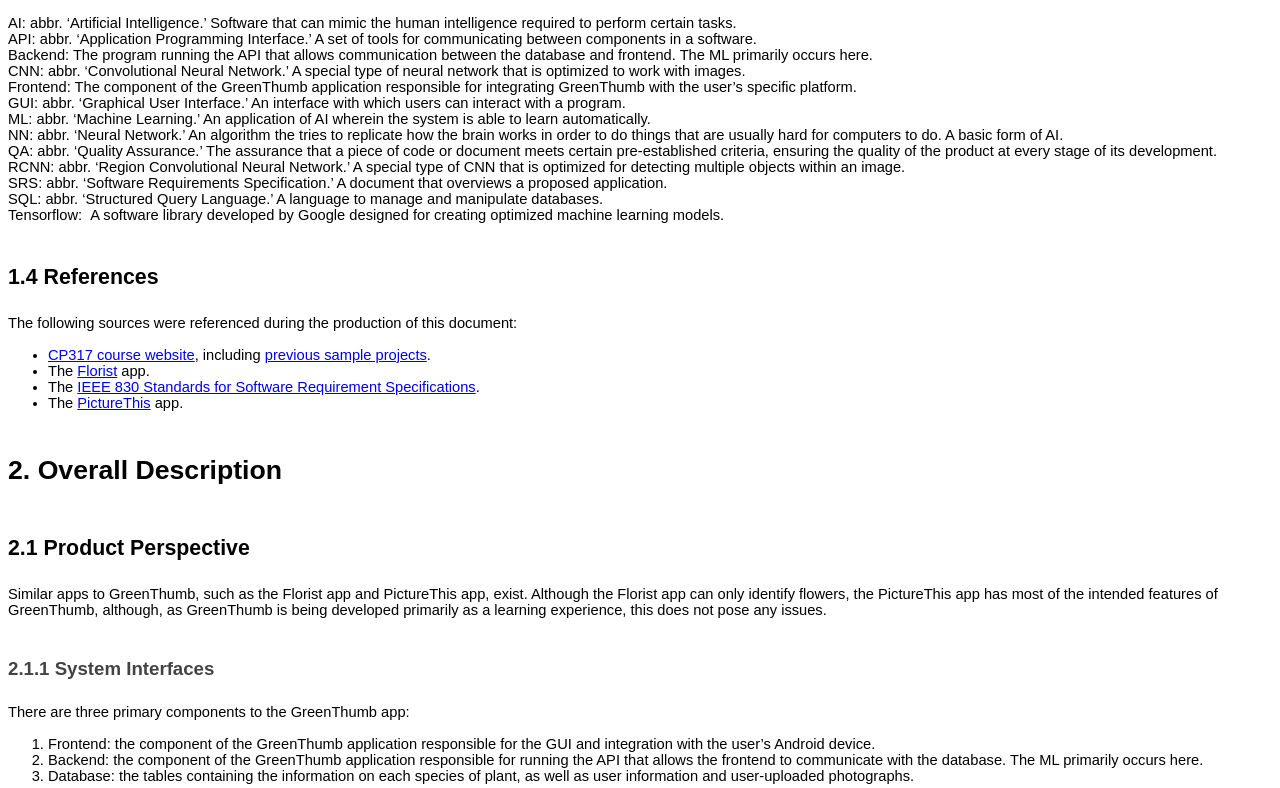
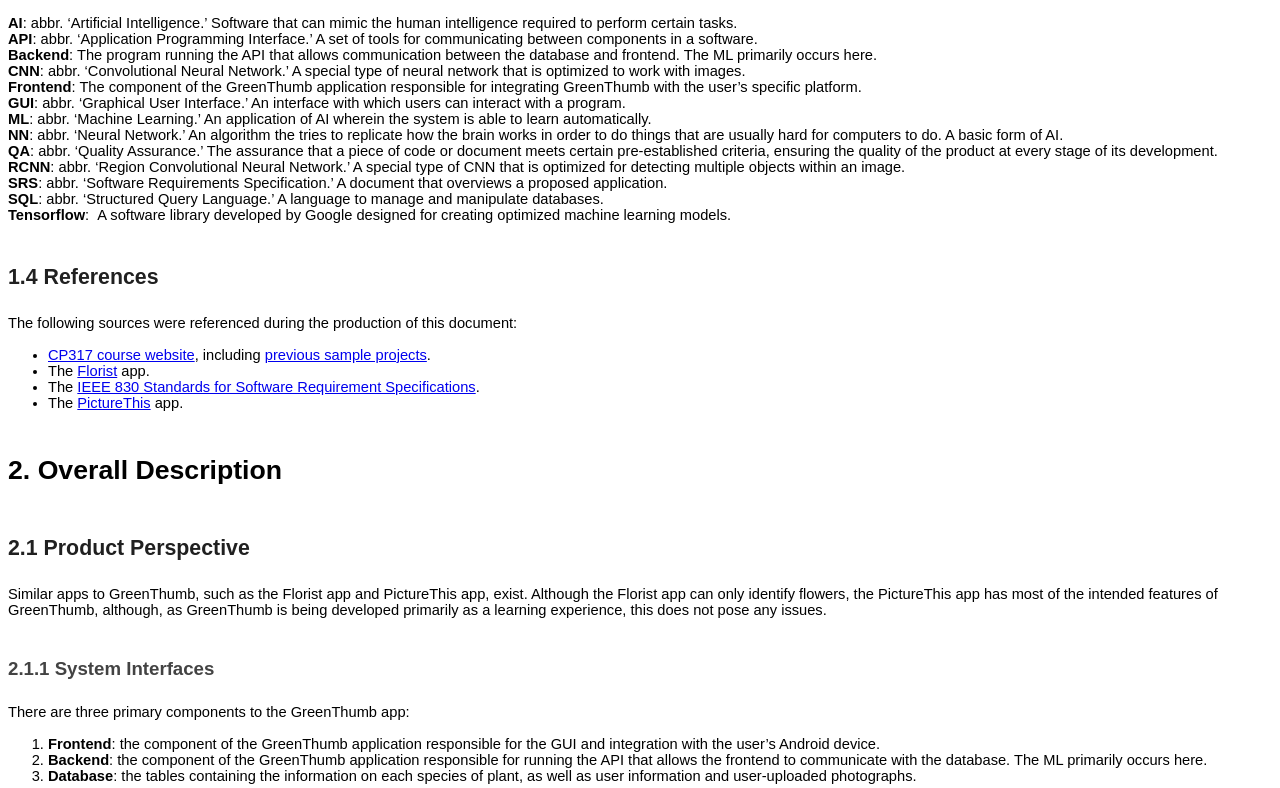
Before and after one commit to AaronE314/CP317-Project-Green-Thumb, a plain HTML site: page docs/srs.html in a window 1280 px wide. Shown: the part 476-1264 px from the top of the page. Drawn offline with Linux system fonts and the light colour scheme; some packages are replaced by stand-ins of ours; a script that the page names is missing.

Commit message:
Update srs.html

```diff
--- a/docs/srs.html
+++ b/docs/srs.html
@@ -55,7 +55,7 @@
         }
         h2 {
             padding-top: 18pt;
-            color: #000000;
+            color: #202020;
             font-size: 16pt;
             padding-bottom: 6pt;
             font-family: "Arial";
@@ -123,30 +123,20 @@
     <h2>1.2 SRS Scope</h2>
     <p>The product discussed in this document is GreenThumb, a mobile application that identifies plants using image recognition and allows guests and users to search a plant database. The application will additionally allow users to upload photographs of plants to expand the gallery of plants available for other users to see and expand the machine learning&rsquo;s training material. The objective of the mobile application is to educate its users on with general species information.</p>
     <h2>1.3 Definitions, Acronyms, Abbreviations</h2>
-    <p> AI: abbr. &lsquo;Artificial Intelligence.&rsquo; Software that can mimic the human intelligence required to perform certain tasks.</p>
-    <p >API: abbr. &lsquo;Application Programming Interface.&rsquo; A set of tools for communicating between components in a software.</p>
-
-    <p >Backend: The program running the API that allows communication between the database and frontend. The ML primarily occurs here.</p>
-
-    <p> CNN: abbr. &lsquo;Convolutional Neural Network.&rsquo; A special type of neural network that is optimized to work with images.</p>
-
-    <p> Frontend: The component of the GreenThumb application responsible for integrating GreenThumb with the user&rsquo;s specific platform.</p>
-
-    <p>GUI: abbr. &lsquo;Graphical User Interface.&rsquo; An interface with which users can interact with a program.</p>
-    <p >ML: abbr. &lsquo;Machine Learning.&rsquo; An application of AI wherein the system is able to learn automatically.</p>
-
-    <p >NN: abbr. &lsquo;Neural Network.&rsquo; An algorithm the tries to replicate how the brain works in order to do things that are usually hard for computers to do. A basic form of AI.</p>
-
-    <p >QA: abbr. &lsquo;Quality Assurance.&rsquo; The assurance that a piece of code or document meets certain pre-established criteria, ensuring the quality of the product at every stage of its development.</p>
-
-    <p >RCNN: abbr. &lsquo;Region Convolutional Neural Network.&rsquo; A special type of CNN that is optimized for detecting multiple objects within an image.</p>
-
-    <p >SRS: abbr. &lsquo;Software Requirements Specification.&rsquo; A document that overviews a proposed application.</p>
-
-    <p >SQL: abbr. &lsquo;Structured Query Language.&rsquo; A language to manage and manipulate databases.</p>
-
-    <p >Tensorflow: &nbsp;A software library developed by Google designed for creating optimized machine learning models.</p>
-    <h2 >1.4 References</h2>
+    <p><b>AI</b>: abbr. &lsquo;Artificial Intelligence.&rsquo; Software that can mimic the human intelligence required to perform certain tasks.</p>
+    <p><b>API</b>: abbr. &lsquo;Application Programming Interface.&rsquo; A set of tools for communicating between components in a software.</p>
+    <p><b>Backend</b>: The program running the API that allows communication between the database and frontend. The ML primarily occurs here.</p>
+    <p><b>CNN</b>: abbr. &lsquo;Convolutional Neural Network.&rsquo; A special type of neural network that is optimized to work with images.</p>
+    <p><b>Frontend</b>: The component of the GreenThumb application responsible for integrating GreenThumb with the user&rsquo;s specific platform.</p>
+    <p><b>GUI</b>: abbr. &lsquo;Graphical User Interface.&rsquo; An interface with which users can interact with a program.</p>
+    <p><b>ML</b>: abbr. &lsquo;Machine Learning.&rsquo; An application of AI wherein the system is able to learn automatically.</p>
+    <p><b>NN</b>: abbr. &lsquo;Neural Network.&rsquo; An algorithm the tries to replicate how the brain works in order to do things that are usually hard for computers to do. A basic form of AI.</p>
+    <p><b>QA</b>: abbr. &lsquo;Quality Assurance.&rsquo; The assurance that a piece of code or document meets certain pre-established criteria, ensuring the quality of the product at every stage of its development.</p>
+    <p><b>RCNN</b>: abbr. &lsquo;Region Convolutional Neural Network.&rsquo; A special type of CNN that is optimized for detecting multiple objects within an image.</p>
+    <p><b>SRS</b>: abbr. &lsquo;Software Requirements Specification.&rsquo; A document that overviews a proposed application.</p>
+    <p><b>SQL</b>: abbr. &lsquo;Structured Query Language.&rsquo; A language to manage and manipulate databases.</p>
+    <p><b>Tensorflow</b>: &nbsp;A software library developed by Google designed for creating optimized machine learning models.</p>
+    <h2>1.4 References</h2>
     <p>The following sources were referenced during the production of this document:</p>
     <ul >
         <li><a  href="https://www.google.com/url?q=https://bohr.wlu.ca/cp317/&amp;sa=D&amp;ust=1537753956302000">CP317 course website</a>, including <a  href="https://www.google.com/url?q=https://bohr.wlu.ca/cp317/samples.php&amp;sa=D&amp;ust=1537753956302000">previous sample projects</a>.</li>
@@ -161,9 +151,10 @@
     <p >There are three primary components to the GreenThumb app:</p>
     <p ></p>
     <ol  start="1">
-        <li >Frontend: the component of the GreenThumb application responsible for the GUI and integration with the user&rsquo;s Android device.</li>
-        <li >Backend: the component of the GreenThumb application responsible for running the API that allows the frontend to communicate with the database. The ML primarily occurs here.</li>
-        <li >Database: the tables containing the information on each species of plant, as well as user information and user-uploaded photographs.</li>
+
+        <li ><b>Frontend</b>: the component of the GreenThumb application responsible for the GUI and integration with the user&rsquo;s Android device.</li>
+        <li ><b>Backend</b>: the component of the GreenThumb application responsible for running the API that allows the frontend to communicate with the database. The ML primarily occurs here.</li>
+        <li ><b>Database</b>: the tables containing the information on each species of plant, as well as user information and user-uploaded photographs.</li>
     </ol>
     <h3  >2.1.2 User Interfaces: Sample GUI</h3>
     <ol  start="1">
@@ -198,15 +189,15 @@
     <p >The intended audience for GreenThumb is individuals with an interest in identifying plants, including campers, who may wish to learn the possible dangers of a found plant, and those with a general interest. There will be three primary types of users:</p>
 
     <ol  start="1">
-        <li >Guest: A user with limited privileges within GreenThumb. They may upload photos to have their plants identified, but these photos will not be posted to the corresponding species&rsquo; page. They do not have access to photo upvoting, downvoting, or reporting options. A guest can become a registered user by logging into GreenThumb with their Google account.</li>
+        <li ><b>Guest</b>: A user with limited privileges within GreenThumb. They may upload photos to have their plants identified, but these photos will not be posted to the corresponding species&rsquo; page. They do not have access to photo upvoting, downvoting, or reporting options. A guest can become a registered user by logging into GreenThumb with their Google account.</li>
     </ol>
 
     <ol  start="2">
-        <li >Registered User: A user with the privileges of a&nbsp;guest, along with the ability to post photos to the page for a species of plant, and upvote, downvote, or report the photos of other users. A registered user can remove their own photos.</li>
+        <li ><b>Registered User</b>: A user with the privileges of a&nbsp;guest, along with the ability to post photos to the page for a species of plant, and upvote, downvote, or report the photos of other users. A registered user can remove their own photos.</li>
     </ol>
 
     <ol  start="3">
-        <li >Admin: A user with the privileges of a registered user, along with the ability to remove the photos of other users, add a species to the database, update an existing species in the database, and remove a species from the database.</li>
+        <li ><b>Admin</b>: A user with the privileges of a registered user, along with the ability to remove the photos of other users, add a species to the database, update an existing species in the database, and remove a species from the database.</li>
     </ol>
     <h2 >2.4 Constraints</h2>
     <p >Presently, no iOS version of GreenThumb is planned, as too few team members have access to a personal Mac device on which to write code. Should this change, an iOS version will likely be developed. No use of a mapping services such as Google Maps is planned, either.</p>
@@ -286,9 +277,9 @@
         <li>Saad Ansari (Formatting and Conversion)</li>
         <li>Jackson Newlands (2.1.2, made it present tense and fixed spelling and grammar errors)</li>
     </ul>
-    <p>Version 1.1 - 23/09/2018</p>
+    <p>Version 1.1 - 24/09/2018</p>
     <ul >
-        <li>Austin Bursey(fixed Formatting)</li>
+        <li>Austin Bursey (fixed Formatting)</li>
     </ul>
 </body>
 </html>
```
